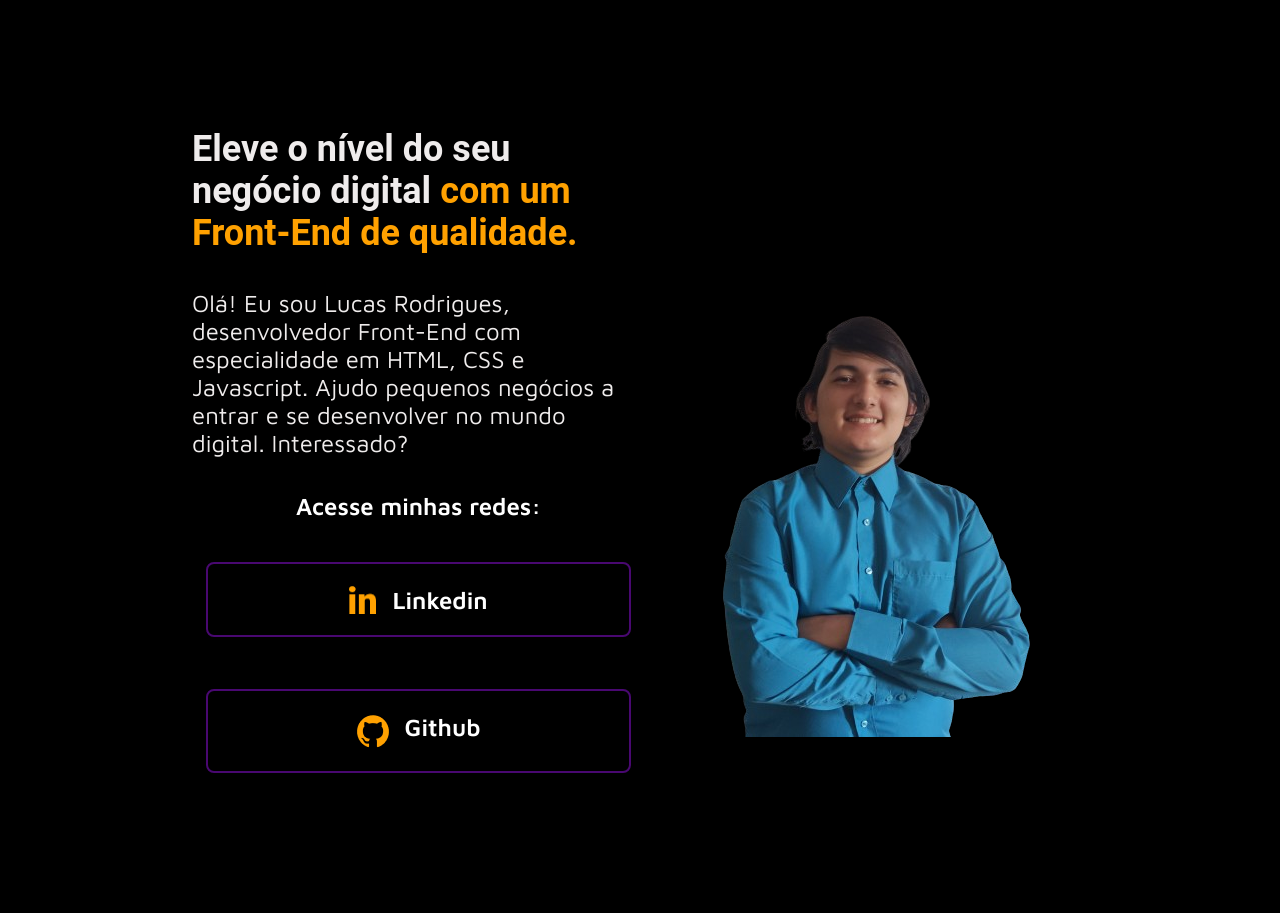
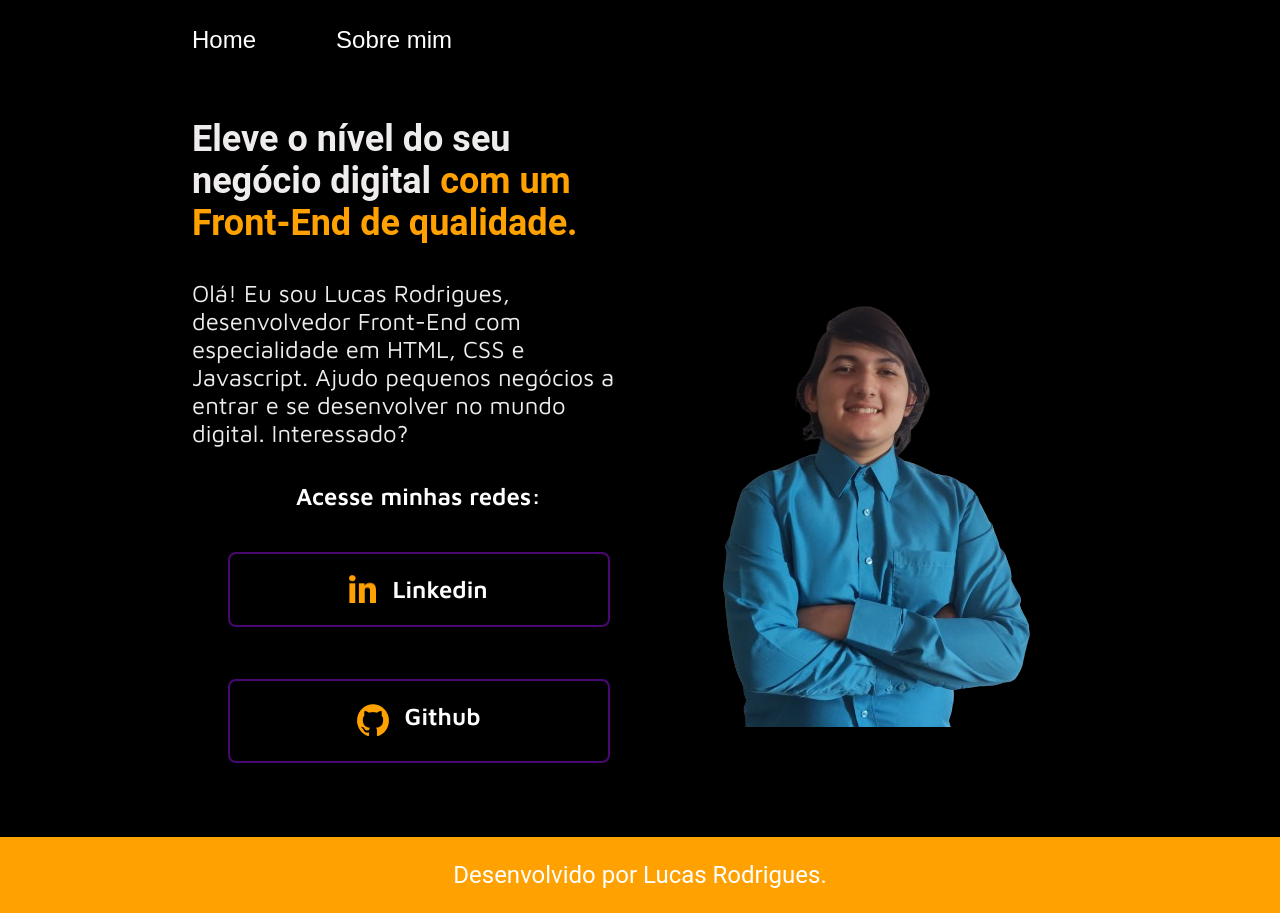
Before and after one commit to lucasnrodriguesti/Portfolio, a plain HTML site: page index.html in a window 1280 px wide. Drawn offline with Linux system fonts and the light colour scheme.

Commit message:
finalizando página index

```diff
--- a/index.html
+++ b/index.html
@@ -1,34 +1,36 @@
 <!DOCTYPE html>
 <html lang="pt-br">
 <head>
-    <link rel="stylesheet" href="style.css">
     <meta charset="UTF-8">
     <meta http-equiv="X-UA-Compatible" content="IE=edge">
     <meta name="viewport" content="width=device-width, initial-scale=1.0">
+    <link rel="stylesheet" href="./styles/style.css">
     <title>Portfólio</title>
 </head>
 <body>
-    <header></header>
+    <header class="cabecalho">
+        <nav class="cabecalho__menu">
+            <a class="cabecalho__menu__link" href="index.html" target="_blank">Home</a>
+            <a class="cabecalho__menu__link" href="about.html" target="_blank">Sobre mim</a>
+        </nav>
+    </header>
     <main class="apresentacao">
         <section class="apresentacao__conteudo">
             <h1 class="apresentacao__conteudo__titulo">Eleve o nível do seu negócio digital
                 <strong class="apresentacao__conteudo__destaque">com um Front-End de qualidade.</strong></h1>
-            <p class="apresentacao__conteudo__sobre-min">Olá! Eu sou Lucas Rodrigues, desenvolvedor Front-End
-                com especialidade em HTML, CSS e Javascript.
-                Ajudo pequenos negócios a entrar e se desenvolver no mundo digital. Interessado?</p>
+            <p class="apresentacao__conteudo__sobre-min">Olá! Eu sou Lucas Rodrigues, desenvolvedor Front-End com especialidade em HTML, CSS e Javascript. Ajudo pequenos negócios a entrar e se desenvolver no mundo digital. Interessado?</p>
             <div class="apresentacao__links">
                 <h2 class="apresentacao__links__subtitulo">Acesse minhas redes:</h2>
-                <a class="apresentacao__links__link" href="https://www.linkedin.com/in/lucas-neves-rodrigues-04554619b/"
-                target="_blank">
-                <img src="./assets/yellow-linkedin.png">
-                Linkedin</a>
-                <a class="apresentacao__links__link" href="https://github.com/lucasnrodriguesti?tab=repositories"
-                target="_blank">
+                <a class="apresentacao__links__link" href="https://www.linkedin.com/in/lucas-neves-rodrigues-04554619b/" target="_blank">
+                <img src="./assets/yellow-linkedin.png">Linkedin</a>
+                <a class="apresentacao__links__link" href="https://github.com/lucasnrodriguesti?tab=repositories" target="_blank">
                 <img src="./assets/yellow-github.png">Github</a>
             </div>
         </section>
         <img src="./assets/dev-lucas.png" alt="Foto do Lucas - Desenvolvedor Front-End">
     </main>
-    <footer></footer>
+    <footer>
+        <p class="rodape">Desenvolvido por Lucas Rodrigues.</p>
+    </footer>
 </body>
 </html>
--- a/style.css
+++ /dev/null
@@ -1,78 +0,0 @@
-@import url('https://fonts.googleapis.com/css2?family=Maven+Pro:wght@400;600&display=swap');
-
-* {
-    margin: 0;
-    padding: 0;
-}
-
-body {
-    height: 100vh;
-    box-sizing: border-box;
-    height: 100%;
-    background-color: black;
-}
-
-.apresentacao {
-    margin: 10% 15%;
-    display: flex;
-    align-items: center;
-    justify-content: space-between;
-}
-
-.apresentacao__conteudo{
-    width: 596px;
-    display: flex;
-    flex-direction: column;
-    gap: 35px;
-}
-
-.apresentacao__conteudo__titulo {
-    color: #EFECEC;
-    font-family: 'Roboto', sans-serif;
-    font-weight: 400px;
-    font-size: 36px;
-}
-
-.apresentacao__conteudo__destaque {
-    color: #FFA100;
-}
-
-.apresentacao__conteudo__sobre-min {
-    color: #EFECEC;
-    font-family: 'Maven Pro', sans-serif;
-    font-size: 24px;
-}
-
-.apresentacao__links {
-    display: flex;
-    flex-direction: column;
-    justify-content: space-between;
-    align-items: center;
-    gap: 32px;
-}
-
-.apresentacao__links__subtitulo {
-    font-family: 'Maven Pro', sans-serif;
-    color: #FFFFFF;
-    font-size: 24px;
-}
-
-.apresentacao__links__link {
-    display: flex;
-    justify-content: center;
-    gap: 16px;
-    border: 2px solid #490871;
-    width: 378px;
-    border-radius: 8px;
-    font-size: 24px;
-    font-weight: 600;
-    margin: 10px;
-    padding: 21.5px;
-    text-decoration: none;
-    color: #FFFFFF;
-    font-family: 'Maven Pro', serif;
-}
-
-.apresentacao__links__link:hover {
-    background-color: #272727;
-}
--- /dev/null
+++ b/styles/style.css
@@ -0,0 +1,108 @@
+@import url('https://fonts.googleapis.com/css2?family=Maven+Pro:wght@400;600&display=swap');
+
+* {
+    margin: 0;
+    padding: 0;
+}
+
+body {
+    /* height: 100vh; */
+    box-sizing: border-box;
+    height: 100%;
+    background-color: black;
+}
+
+.cabecalho {
+    padding: 2% 0% 0% 15%;
+}
+
+.cabecalho__menu {
+    display: flex;
+    gap: 80px;
+}
+
+.cabecalho__menu__link {
+    color: #FFFFFF;
+    font-family: 'Mavin Pro', sans-serif;
+    font-size: 24px;
+    text-decoration: none;
+}
+
+.cabecalho__menu__link:hover {
+    color: #FFA100;
+}
+
+.apresentacao {
+    padding: 5% 15%;
+    display: flex;
+    align-items: center;
+    justify-content: space-between;
+}
+
+.apresentacao__conteudo{
+    width: 596px;
+    display: flex;
+    flex-direction: column;
+    gap: 35px;
+}
+
+.apresentacao__conteudo__titulo {
+    color: #EFECEC;
+    font-family: 'Roboto', sans-serif;
+    font-weight: 400px;
+    font-size: 36px;
+}
+
+.apresentacao__conteudo__destaque {
+    color: #FFA100;
+}
+
+.apresentacao__conteudo__sobre-min {
+    color: #EFECEC;
+    font-family: 'Maven Pro', sans-serif;
+    font-size: 24px;
+}
+
+.apresentacao__links {
+    display: flex;
+    flex-direction: column;
+    justify-content: space-between;
+    align-items: center;
+    gap: 32px;
+}
+
+.apresentacao__links__subtitulo {
+    font-family: 'Maven Pro', sans-serif;
+    color: #FFFFFF;
+    font-size: 24px;
+}
+
+.apresentacao__links__link {
+    display: flex;
+    justify-content: center;
+    gap: 16px;
+    border: 2px solid #490871;
+    width: 378px;
+    border-radius: 8px;
+    font-size: 24px;
+    font-weight: 600;
+    margin: 10px;
+    padding: 21.5px 0;
+    text-decoration: none;
+    color: #FFFFFF;
+    font-family: 'Maven Pro', serif;
+}
+
+.apresentacao__links__link:hover {
+    background-color: #272727;
+}
+
+.rodape {
+    color: #FFFFFF;
+    font-family: 'Roboto', sans-serif;
+    font-size: 24px;
+    font-weight: 400;
+    text-align: center;
+    background-color: #FFA100;
+    padding: 24px;
+}
```
Also changed, not shown: about.html (added, +24 -0 lines).
